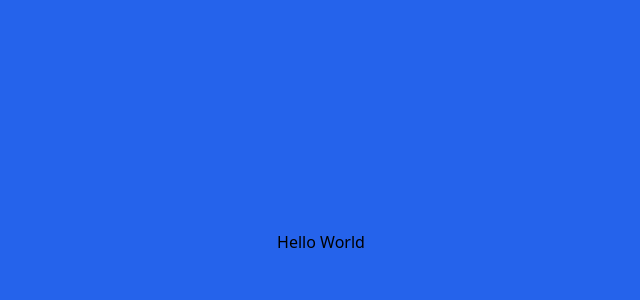
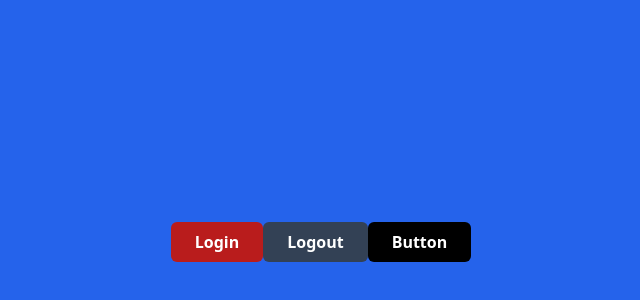
Before and after one commit to putrafir/my-react-app, a React (Vite) app: page / in a window 1280 px wide. Shown: the part 158-458 px from the top of the page, without its empty margins (319-959 px from the left). Built offline with nearby package versions, Linux system fonts and the light colour scheme.

Commit message:
component and props

```diff
--- a/src/App.jsx
+++ b/src/App.jsx
@@ -1,7 +1,24 @@
+import React from "react";
+
+const Button = (props) => {
+  const { children = "Button", variant = "bg-black" } = props;
+
+  return (
+    <button
+      className={`h-10 px-6 font-semibold rounded-md ${variant} text-white`}
+      type="submit"
+    >
+      {children}
+    </button>
+  );
+};
+
 function App() {
   return (
     <div className="flex justify-center bg-blue-600 min-h-screen items-center">
-      <div>Hello World</div>
+      <Button variant="bg-red-700">Login</Button>
+      <Button variant="bg-slate-700">Logout</Button>
+      <Button></Button>
     </div>
   );
 }
```
